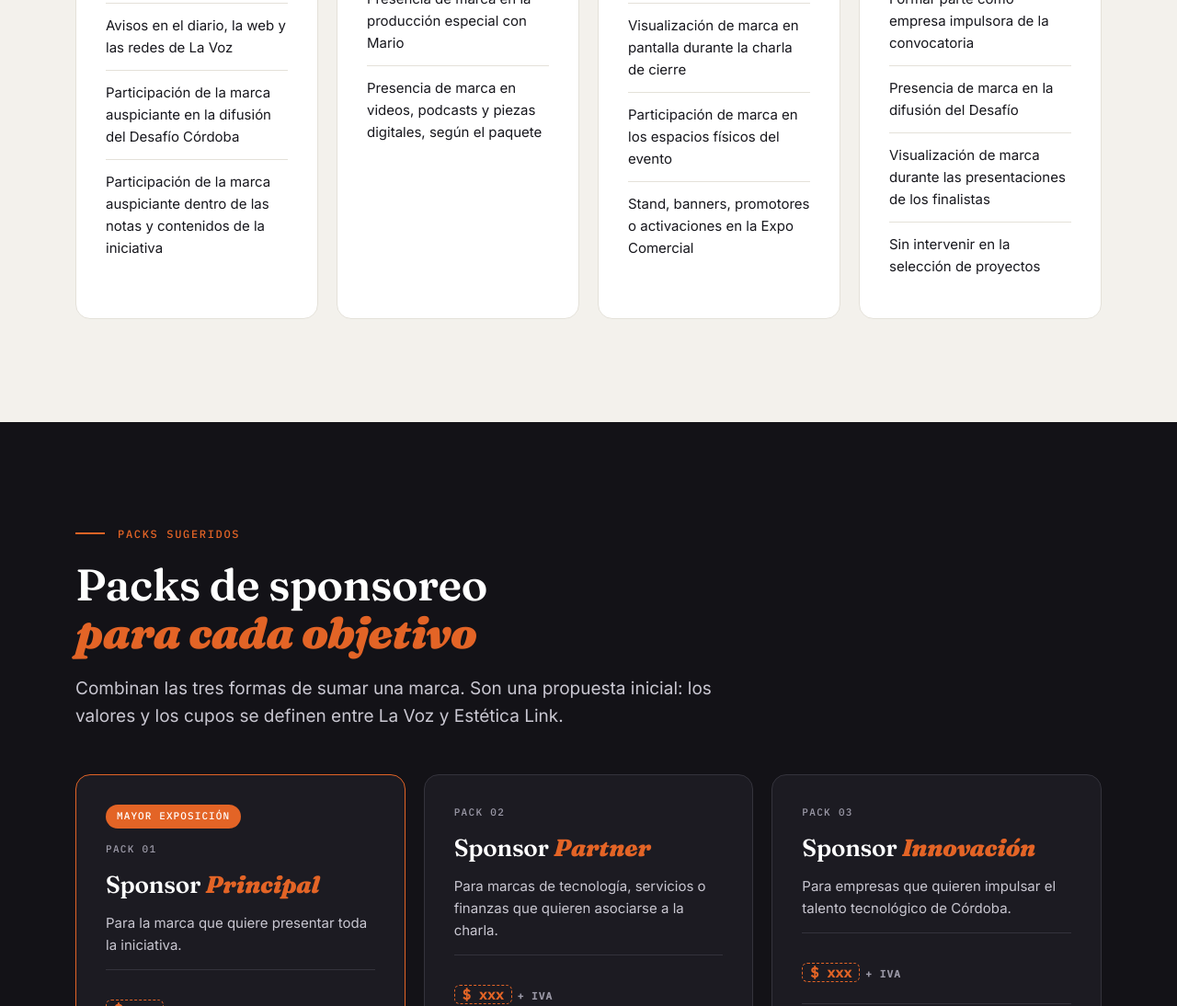
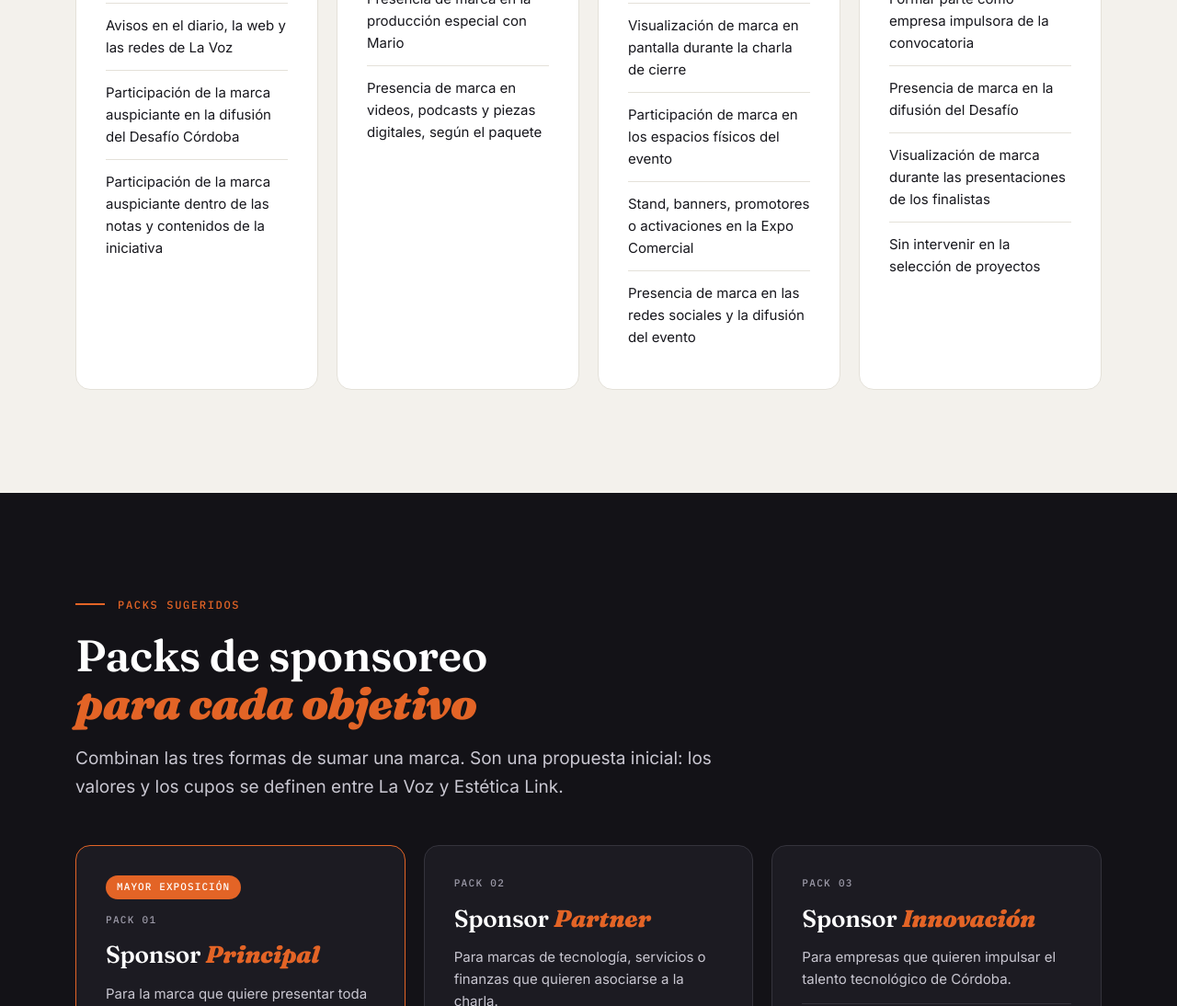
Before and after one commit to mauro-iman/esteticalink-lavoz, a plain HTML site: page index.html in a window 1280 px wide. Shown: the part 7943-9037 px from the top of the page at 92% size. Drawn offline with Linux system fonts and the light colour scheme.

Commit message:
Sumar presencia en redes y difusión del evento
Co-Authored-By: Claude Opus 5.5 <noreply@anthropic.com>
Claude-Session: https://claude.ai/code/session_01Cps6v8cPT7Lot2p2JFQkpk

```diff
--- a/index.html
+++ b/index.html
@@ -459,6 +459,7 @@ footer .wrap { display: flex; justify-content: space-between; gap: 16px; flex-wr
           <li>Visualización de marca en pantalla durante la charla de cierre</li>
           <li>Participación de marca en los espacios físicos del evento</li>
           <li>Stand, banners, promotores o activaciones en la Expo Comercial</li>
+          <li>Presencia de marca en las redes sociales y la difusión del evento</li>
         </ul>
       </div>
       <div class="card space">
```
